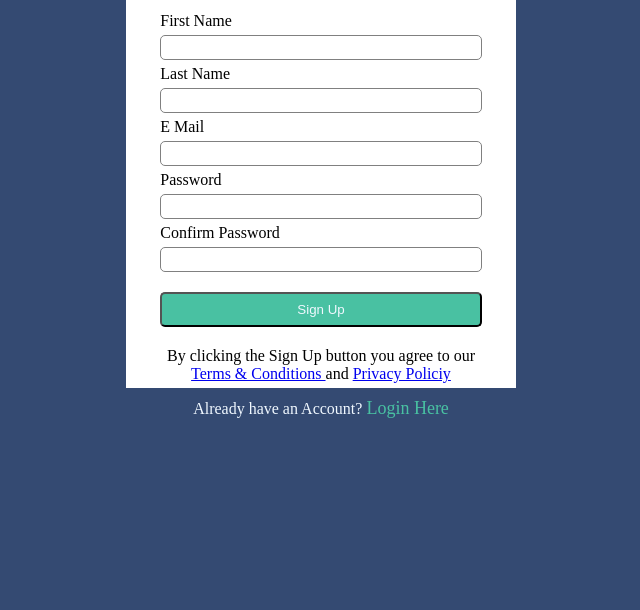
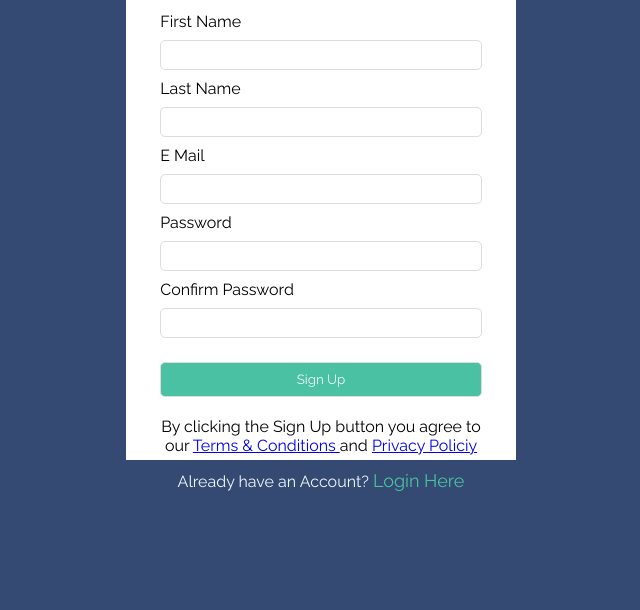
Before and after one commit to furkanaygur/Html-Css-JavaScript, a plain HTML site: page index.html in a window 1280 px wide. Shown: the part 190-800 px from the top of the page, without its empty margins (319-959 px from the left). Drawn offline with Linux system fonts and the light colour scheme; files that its build step writes are made by us from their sources.

Commit message:
Classic Sign Up Page

```diff
--- a/style.css
+++ b/style.css
@@ -1,7 +1,9 @@
 *{
   box-sizing: border-box;
+  font-family: 'Raleway';
 }
 body{
+
   margin: 0;
   padding: 0;
   background-color: #344a72;
@@ -28,9 +30,9 @@ body{
 
 .container input{
   width: 100%;
-  height: 25px;
-  margin: 5px 0px;
-  border: gray solid 1px;
+  height: 30px;
+  margin: 9px 0px;
+  border: #ddd solid 1px;
   border-radius: 5px;
 }
 
@@ -38,6 +40,7 @@ body{
   width: 100%;
   height: 35px;
   background: #49c1a2;
+  border: #ddd solid 1px;
   border-radius: 5px;
   cursor: pointer;
   margin-top: 15px;
```
